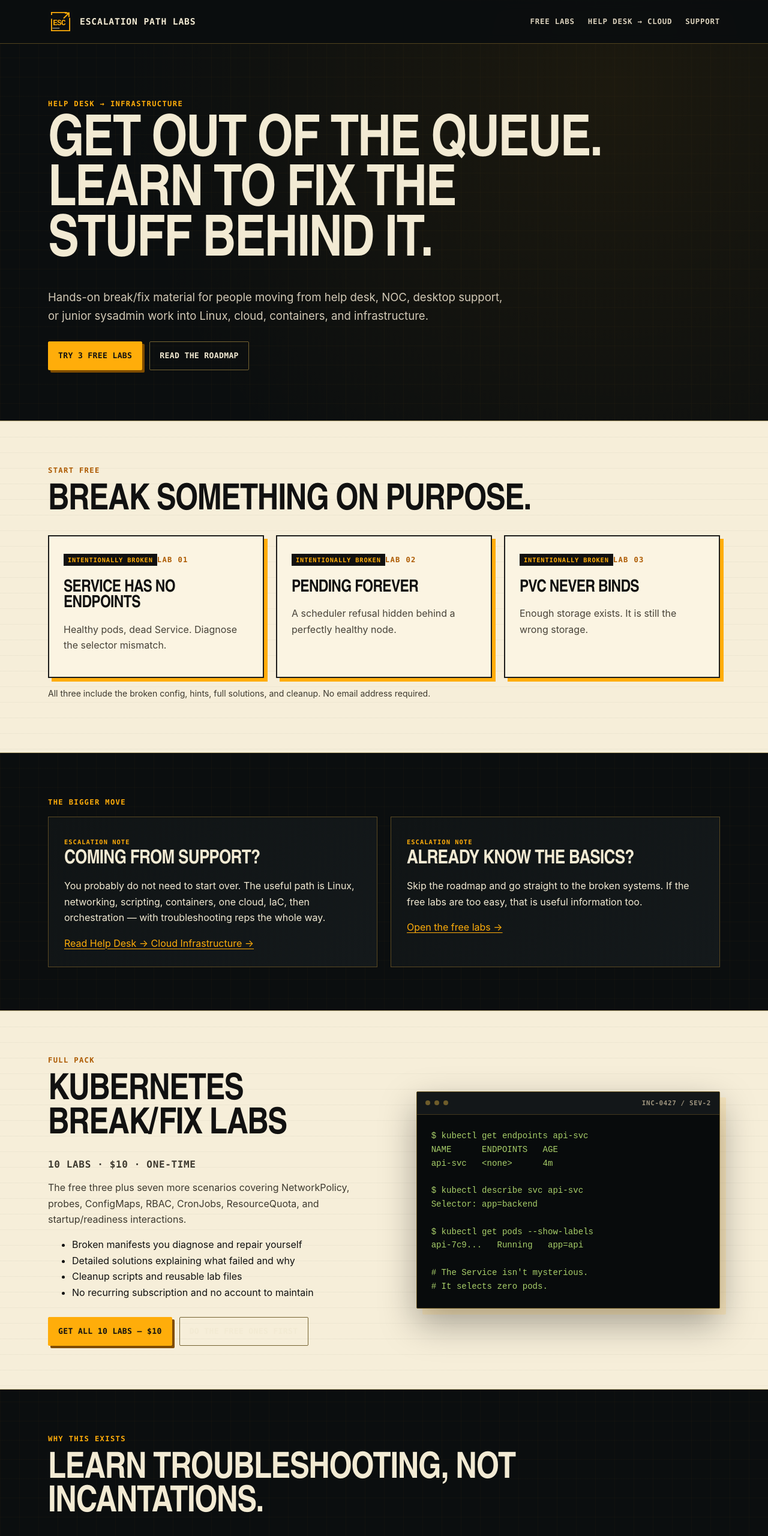
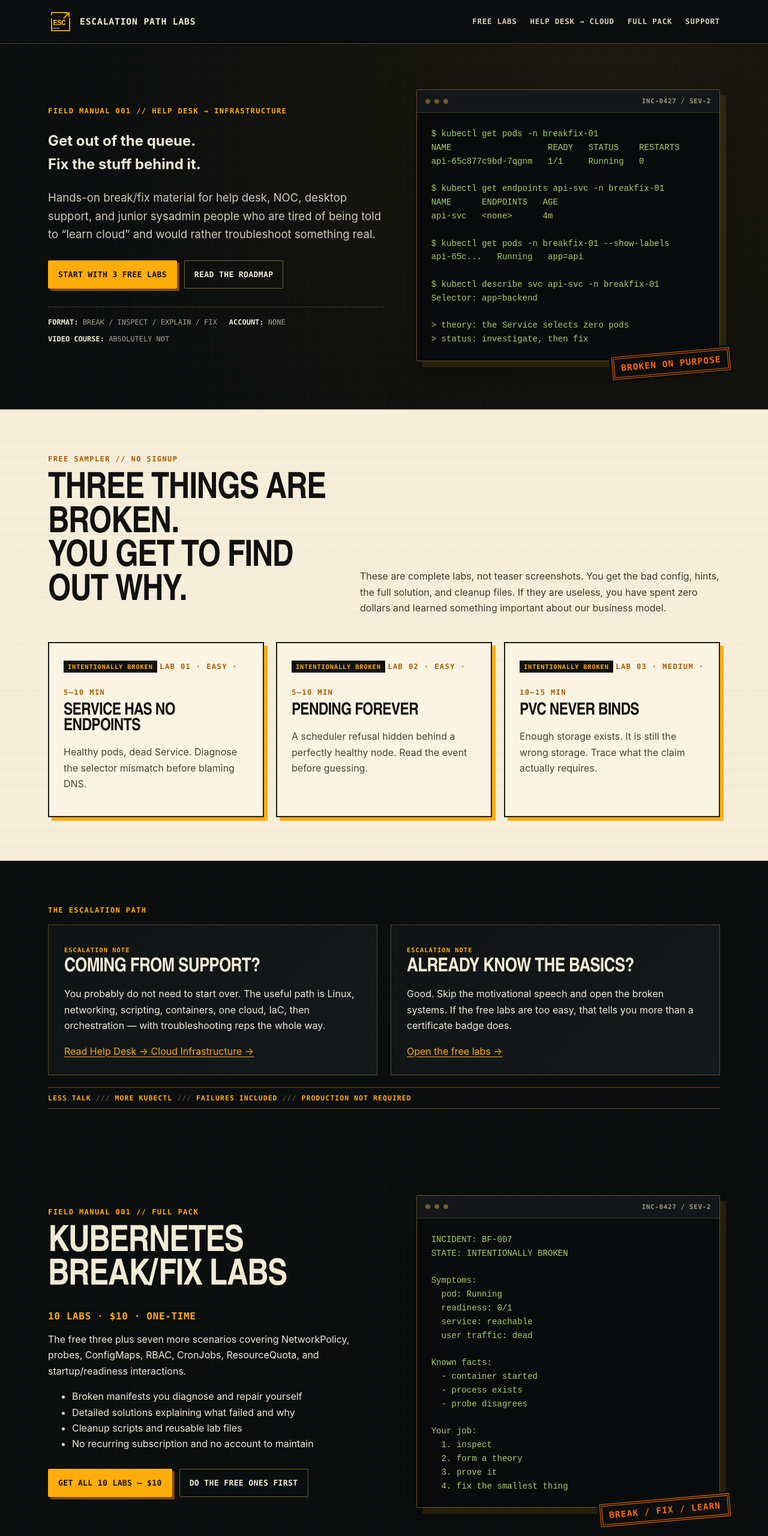
Before and after one commit to escalationpathlabs/escalationpathlabs.github.io, a plain HTML site: page index.html in a window 1280 px wide. Shown: the top 2560 px of the page at 60% size. Drawn offline with Linux system fonts and the light colour scheme.

Commit message:
Rebuild homepage around Escalation Path Labs field-manual brand

```diff
--- a/index.html
+++ b/index.html
@@ -5,27 +5,183 @@
   <meta name="viewport" content="width=device-width, initial-scale=1">
   <title>Escalation Path Labs — Help Desk to Cloud Infrastructure</title>
   <meta name="description" content="Practical break/fix labs and guides for help desk, NOC, desktop support, and junior sysadmin techs moving into cloud infrastructure.">
+  <meta name="theme-color" content="#0b0e0f">
+  <link rel="icon" href="/brand-mark.svg" type="image/svg+xml">
   <link rel="stylesheet" href="/styles.css">
 </head>
 <body>
-  <header class="site-header"><div class="wrap nav"><a class="brand" href="/">Escalation Path Labs</a><nav><a href="/labs/">Free Labs</a><a href="/help-desk-to-cloud.html">Help Desk → Cloud</a><a href="mailto:escalationpathlabs@gmail.com">Support</a></nav></div></header>
+  <header class="site-header">
+    <div class="wrap nav">
+      <a class="brand" href="/">Escalation Path Labs</a>
+      <nav>
+        <a href="/labs/">Free Labs</a>
+        <a href="/help-desk-to-cloud.html">Help Desk → Cloud</a>
+        <a href="#full-pack">Full Pack</a>
+        <a href="mailto:escalationpathlabs@gmail.com">Support</a>
+      </nav>
+    </div>
+  </header>
+
   <main>
-    <section class="hero wrap"><p class="eyebrow">HELP DESK → INFRASTRUCTURE</p><h1>Get out of the queue.<br>Learn to fix the stuff behind it.</h1><p class="lede">Hands-on break/fix material for people moving from help desk, NOC, desktop support, or junior sysadmin work into Linux, cloud, containers, and infrastructure.</p><div class="actions"><a class="button primary" href="/labs/">Try 3 free labs</a><a class="button secondary" href="/help-desk-to-cloud.html">Read the roadmap</a></div></section>
-    <section class="section alt"><div class="wrap"><p class="eyebrow">START FREE</p><h2>Break something on purpose.</h2><div class="card-grid"><a class="lab-card" href="/labs/01-service-no-endpoints/"><span class="eyebrow">LAB 01</span><h2>Service has no endpoints</h2><p>Healthy pods, dead Service. Diagnose the selector mismatch.</p></a><a class="lab-card" href="/labs/02-taint-pending/"><span class="eyebrow">LAB 02</span><h2>Pending forever</h2><p>A scheduler refusal hidden behind a perfectly healthy node.</p></a><a class="lab-card" href="/labs/03-pvc-wrong-class/"><span class="eyebrow">LAB 03</span><h2>PVC never binds</h2><p>Enough storage exists. It is still the wrong storage.</p></a></div><p class="small">All three include the broken config, hints, full solutions, and cleanup. No email address required.</p></div></section>
-    <section class="section wrap"><p class="eyebrow">THE BIGGER MOVE</p><div class="split-cta"><div><h2>Coming from support?</h2><p>You probably do not need to start over. The useful path is Linux, networking, scripting, containers, one cloud, IaC, then orchestration — with troubleshooting reps the whole way.</p><a href="/help-desk-to-cloud.html">Read Help Desk → Cloud Infrastructure →</a></div><div><h2>Already know the basics?</h2><p>Skip the roadmap and go straight to the broken systems. If the free labs are too easy, that is useful information too.</p><a href="/labs/">Open the free labs →</a></div></div></section>
-    <section class="section alt" id="labs"><div class="wrap product-grid"><div><p class="eyebrow">FULL PACK</p><h2>Kubernetes Break/Fix Labs</h2><p class="price">10 labs · $10 · one-time</p><p>The free three plus seven more scenarios covering NetworkPolicy, probes, ConfigMaps, RBAC, CronJobs, ResourceQuota, and startup/readiness interactions.</p><ul><li>Broken manifests you diagnose and repair yourself</li><li>Detailed solutions explaining what failed and why</li><li>Cleanup scripts and reusable lab files</li><li>No recurring subscription and no account to maintain</li></ul><div class="actions"><a class="button primary" href="https://buy.stripe.com/6oUdR972E2EtfpQ7L84c800">Get all 10 labs — $10</a><a class="button secondary" href="/labs/">Do the free ones first</a></div></div><div class="terminal"><div class="terminal-bar"><span></span><span></span><span></span></div><pre><code>$ kubectl get endpoints api-svc
+    <section class="home-hero">
+      <div class="wrap hero-grid">
+        <div>
+          <p class="eyebrow">FIELD MANUAL 001 // HELP DESK → INFRASTRUCTURE</p>
+          <h1>Get out of the queue.<br><span class="accent">Fix the stuff behind it.</span></h1>
+          <p class="lede">Hands-on break/fix material for help desk, NOC, desktop support, and junior sysadmin people who are tired of being told to “learn cloud” and would rather troubleshoot something real.</p>
+          <div class="actions">
+            <a class="button primary" href="/labs/">Start with 3 free labs</a>
+            <a class="button secondary" href="/help-desk-to-cloud.html">Read the roadmap</a>
+          </div>
+          <div class="hero-meta">
+            <span><strong>Format:</strong> break / inspect / explain / fix</span>
+            <span><strong>Account:</strong> none</span>
+            <span><strong>Video course:</strong> absolutely not</span>
+          </div>
+        </div>
+
+        <div class="terminal" aria-label="Example Kubernetes troubleshooting session">
+          <div class="terminal-bar"><span></span><span></span><span></span></div>
+          <pre><code>$ kubectl get pods -n breakfix-01
+NAME                   READY   STATUS    RESTARTS
+api-65c877c9bd-7qgnm   1/1     Running   0
+
+$ kubectl get endpoints api-svc -n breakfix-01
 NAME      ENDPOINTS   AGE
 api-svc   &lt;none&gt;      4m
 
-$ kubectl describe svc api-svc
+$ kubectl get pods -n breakfix-01 --show-labels
+api-65c...   Running   app=api
+
+$ kubectl describe svc api-svc -n breakfix-01
 Selector: app=backend
 
-$ kubectl get pods --show-labels
-api-7c9...   Running   app=api
+&gt; theory: the Service selects zero pods
+&gt; status: investigate, then fix</code></pre>
+          <div class="stamp">Broken on purpose</div>
+        </div>
+      </div>
+    </section>
 
-# The Service isn't mysterious.
-# It selects zero pods.</code></pre></div></div></section>
-    <section class="section wrap" id="about"><p class="eyebrow">WHY THIS EXISTS</p><h2>Learn troubleshooting, not incantations.</h2><div class="columns"><p>Cloud training has no shortage of videos telling you where to click. That is useful right up until something breaks. Escalation Path Labs is built around deliberately broken systems, observable symptoms, and the process of figuring out what actually happened.</p><p>The material is for working IT people who already know how to follow a ticket, use a terminal, and search an error message, but want the judgment required to own more of the stack.</p></div></section>
+    <section class="section alt">
+      <div class="wrap">
+        <div class="section-intro">
+          <div>
+            <p class="eyebrow">FREE SAMPLER // NO SIGNUP</p>
+            <h2>Three things are broken.<br>You get to find out why.</h2>
+          </div>
+          <p>These are complete labs, not teaser screenshots. You get the bad config, hints, the full solution, and cleanup files. If they are useless, you have spent zero dollars and learned something important about our business model.</p>
+        </div>
+
+        <div class="card-grid">
+          <a class="lab-card" href="/labs/01-service-no-endpoints/">
+            <span class="eyebrow">LAB 01 · EASY · 5–10 MIN</span>
+            <h2>Service has no endpoints</h2>
+            <p>Healthy pods, dead Service. Diagnose the selector mismatch before blaming DNS.</p>
+          </a>
+          <a class="lab-card" href="/labs/02-taint-pending/">
+            <span class="eyebrow">LAB 02 · EASY · 5–10 MIN</span>
+            <h2>Pending forever</h2>
+            <p>A scheduler refusal hidden behind a perfectly healthy node. Read the event before guessing.</p>
+          </a>
+          <a class="lab-card" href="/labs/03-pvc-wrong-class/">
+            <span class="eyebrow">LAB 03 · MEDIUM · 10–15 MIN</span>
+            <h2>PVC never binds</h2>
+            <p>Enough storage exists. It is still the wrong storage. Trace what the claim actually requires.</p>
+          </a>
+        </div>
+      </div>
+    </section>
+
+    <section class="section wrap">
+      <p class="eyebrow">THE ESCALATION PATH</p>
+      <div class="split-cta">
+        <div>
+          <h2>Coming from support?</h2>
+          <p>You probably do not need to start over. The useful path is Linux, networking, scripting, containers, one cloud, IaC, then orchestration — with troubleshooting reps the whole way.</p>
+          <a href="/help-desk-to-cloud.html">Read Help Desk → Cloud Infrastructure →</a>
+        </div>
+        <div>
+          <h2>Already know the basics?</h2>
+          <p>Good. Skip the motivational speech and open the broken systems. If the free labs are too easy, that tells you more than a certificate badge does.</p>
+          <a href="/labs/">Open the free labs →</a>
+        </div>
+      </div>
+      <div class="manual-strip"><span>less talk</span><span>more kubectl</span><span>failures included</span><span>production not required</span></div>
+    </section>
+
+    <section class="section" id="full-pack">
+      <div class="wrap product-grid">
+        <div>
+          <p class="eyebrow">FIELD MANUAL 001 // FULL PACK</p>
+          <h2>Kubernetes Break/Fix Labs</h2>
+          <p class="price">10 labs · $10 · one-time</p>
+          <p>The free three plus seven more scenarios covering NetworkPolicy, probes, ConfigMaps, RBAC, CronJobs, ResourceQuota, and startup/readiness interactions.</p>
+          <ul>
+            <li>Broken manifests you diagnose and repair yourself</li>
+            <li>Detailed solutions explaining what failed and why</li>
+            <li>Cleanup scripts and reusable lab files</li>
+            <li>No recurring subscription and no account to maintain</li>
+          </ul>
+          <div class="actions">
+            <a class="button primary" href="https://buy.stripe.com/6oUdR972E2EtfpQ7L84c800">Get all 10 labs — $10</a>
+            <a class="button secondary" href="/labs/">Do the free ones first</a>
+          </div>
+        </div>
+
+        <div class="terminal">
+          <div class="terminal-bar"><span></span><span></span><span></span></div>
+          <pre><code>INCIDENT: BF-007
+STATE: INTENTIONALLY BROKEN
+
+Symptoms:
+  pod: Running
+  readiness: 0/1
+  service: reachable
+  user traffic: dead
+
+Known facts:
+  - container started
+  - process exists
+  - probe disagrees
+
+Your job:
+  1. inspect
+  2. form a theory
+  3. prove it
+  4. fix the smallest thing</code></pre>
+          <div class="stamp">Break / Fix / Learn</div>
+        </div>
+      </div>
+    </section>
+
+    <section class="section alt" id="about">
+      <div class="wrap">
+        <p class="eyebrow">WHY THIS EXISTS</p>
+        <h2>Learn troubleshooting,<br>not incantations.</h2>
+        <div class="columns">
+          <p>Cloud training has no shortage of videos telling you where to click. That is useful right up until something breaks. Escalation Path Labs is built around deliberately broken systems, observable symptoms, and the process of figuring out what actually happened.</p>
+          <p>The material is for working IT people who already know how to follow a ticket, use a terminal, and search an error message, but want the judgment required to own more of the stack.</p>
+        </div>
+      </div>
+    </section>
   </main>
-  <footer><div class="wrap footer-grid"><div><strong>Escalation Path Labs</strong><p class="small">Practical break/fix training for the next rung up.</p></div><div class="footer-links"><a href="/labs/">Free Labs</a><a href="/help-desk-to-cloud.html">Roadmap</a><a href="/privacy.html">Privacy</a><a href="/terms.html">Terms</a><a href="/refunds.html">Refunds</a><a href="https://github.com/escalationpathlabs">GitHub</a></div></div></footer>
-</body></html>
+
+  <footer>
+    <div class="wrap footer-grid">
+      <div>
+        <a class="brand" href="/">Escalation Path Labs</a>
+        <p class="small">Break / fix / learn. Then take the next escalation yourself.</p>
+      </div>
+      <div class="footer-links">
+        <a href="/labs/">Free Labs</a>
+        <a href="/help-desk-to-cloud.html">Roadmap</a>
+        <a href="/privacy.html">Privacy</a>
+        <a href="/terms.html">Terms</a>
+        <a href="/refunds.html">Refunds</a>
+        <a href="https://github.com/escalationpathlabs">GitHub</a>
+      </div>
+    </div>
+  </footer>
+</body>
+</html>
```
